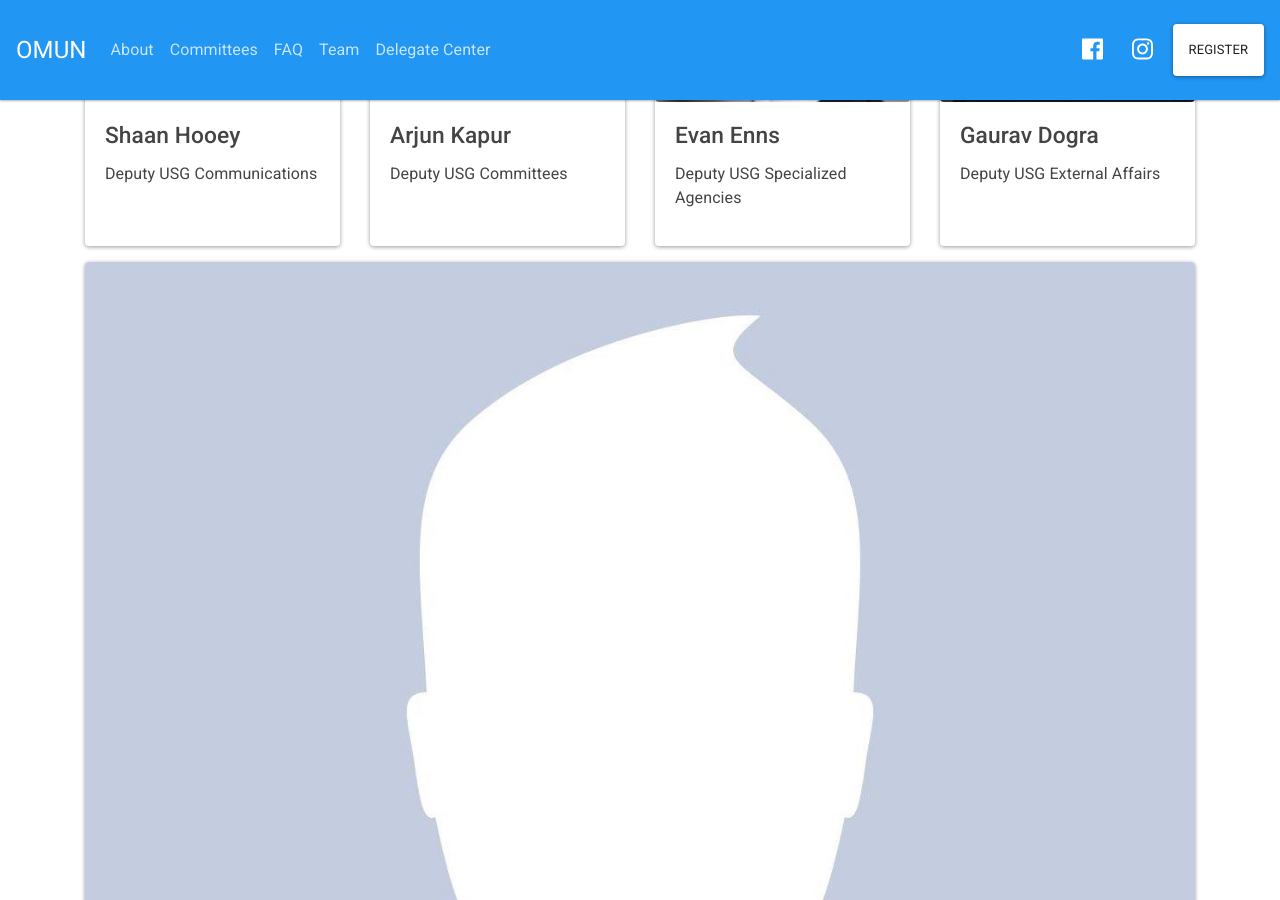
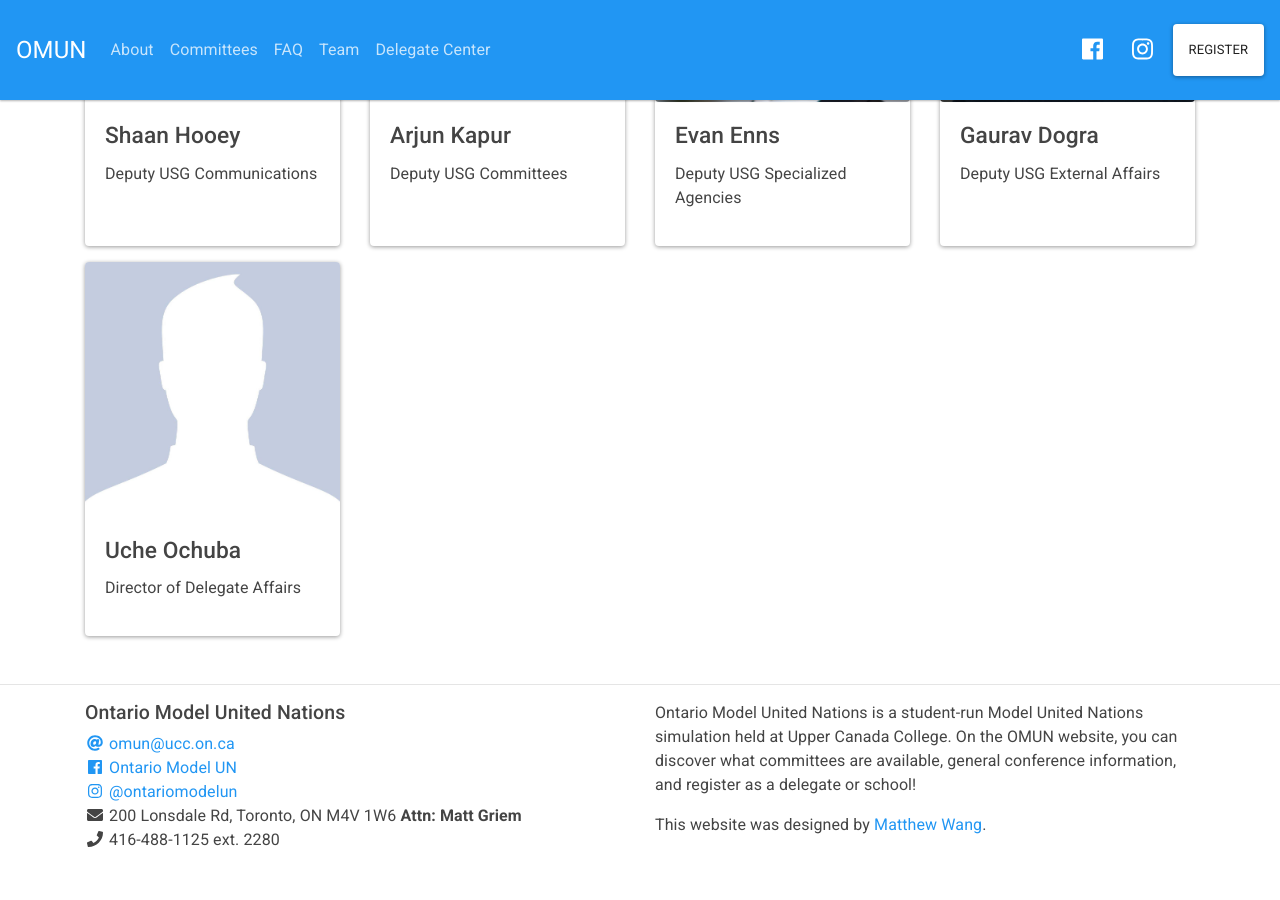
Before and after one commit to malsf21/omun.ca, a Jekyll site: the page built from team.html, in a window 1280 px wide and 900 px high, scrolled down 2179 px. Built offline with Jekyll 4.4.1, drawn with Linux system fonts in a browser that asks for light colours; after the commit the page ends 3047 px from its top, so only the background shows below that.

Commit message:
cheats uche in since the last row behaves weirdly

```diff
--- a/_data/staff.yml
+++ b/_data/staff.yml
@@ -72,6 +72,6 @@ dusgexternal:
   role: "Deputy USG External Affairs"
   name: "Gaurav Dogra"
   photo: "gdogra.jpg"
-ddaffairs:
-  role: "Director of Delegate Affairs"
-  name: "Uche Ochuba"
+# ddaffairs:
+#   role: "Director of Delegate Affairs"
+#   name: "Uche Ochuba"
--- a/team.html
+++ b/team.html
@@ -34,4 +34,17 @@ permalink: /team/
     </div>
   {% cycle 'group2': '','','', '</div>' %}
   {% endfor %}
+  <div class="row">
+    <div class="col-md-3">
+      <div class="card my-2">
+        <img class="card-img-top rounded" src="/img/staff/avatar.jpg" alt="Photo of Uche Ochuba">
+        <div class="card-body">
+          <h3 class="card-title">Uche Ochuba</h3>
+          <p class="card-text">
+            Director of Delegate Affairs
+          <p/>
+        </div>
+      </div>
+    </div>
+  </div>
 </div>
```
